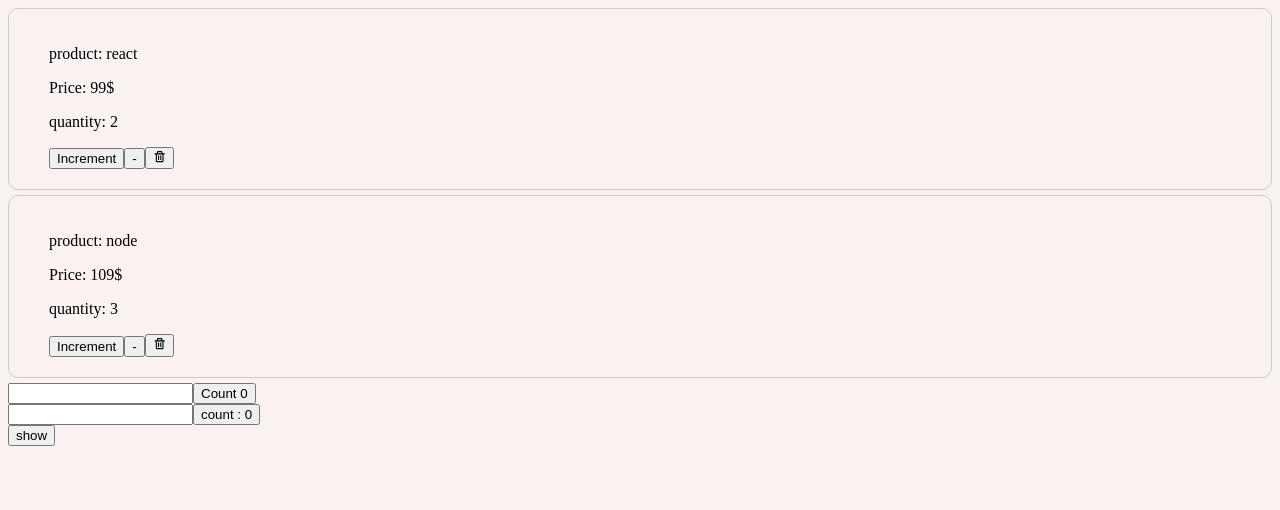
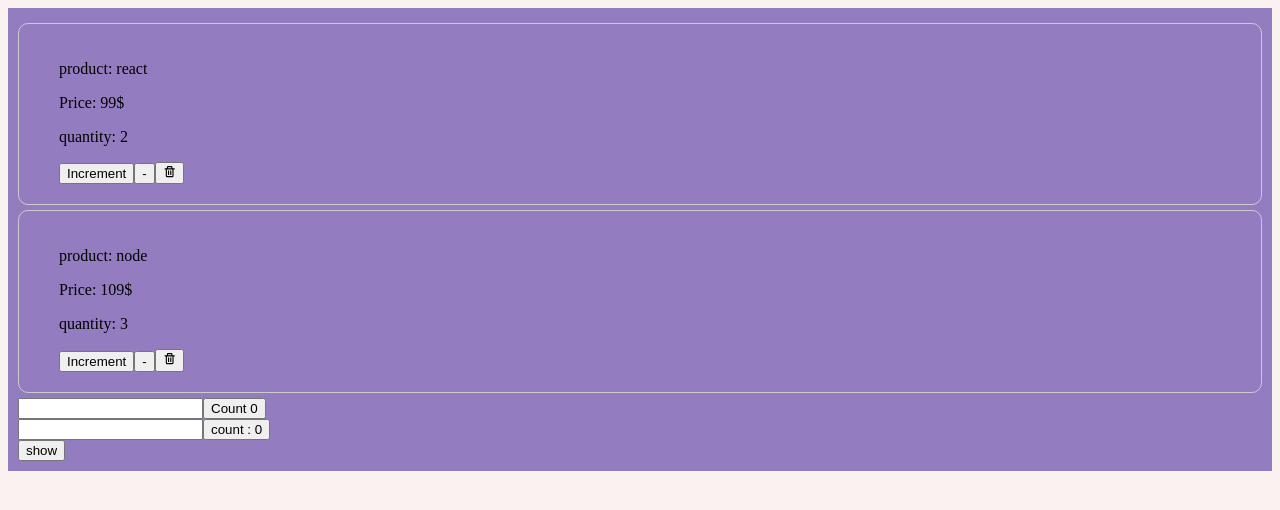
Before and after one commit to reyhaneh-moayeri/react-journey, a React (Create React App) app: page / in a window 1280 px wide. Shown: the top 510 px of the page. Built offline with nearby package versions, Linux system fonts and the light colour scheme.

Commit message:
using higher order component

```diff
--- a/src/App.css
+++ b/src/App.css
@@ -1,3 +1,8 @@
 body {
   background-color: rgb(250, 241, 241);
 }
+
+.container {
+  background-color: rgb(148, 124, 192);
+  padding: 10px;
+}
--- a/src/App.js
+++ b/src/App.js
@@ -5,6 +5,7 @@
 import FunctionalCounter from "./components/FunctionalCounter";
 // import ComponentCounter from "./components/ClassCounterTest";
 import FunctionalCounterIntreval from "./components/FunctionalCounterTest";
+import Wrapper from "./components/hoc/Wrapper";
 class App extends React.Component {
   state = {
     isShown: false,
@@ -94,4 +95,4 @@
 //   );
 // };
 
-export default App;
+export default Wrapper(App, "container");
--- /dev/null
+++ b/src/components/hoc/Wrapper.jsx
@@ -0,0 +1,11 @@
+const Wrapper = (WrappedComponent, className) => {
+  return (props) => {
+    return (
+      <div className="className">
+        <WrappedComponent {...props} />
+      </div>
+    );
+  };
+};
+
+export default Wrapper;
```
